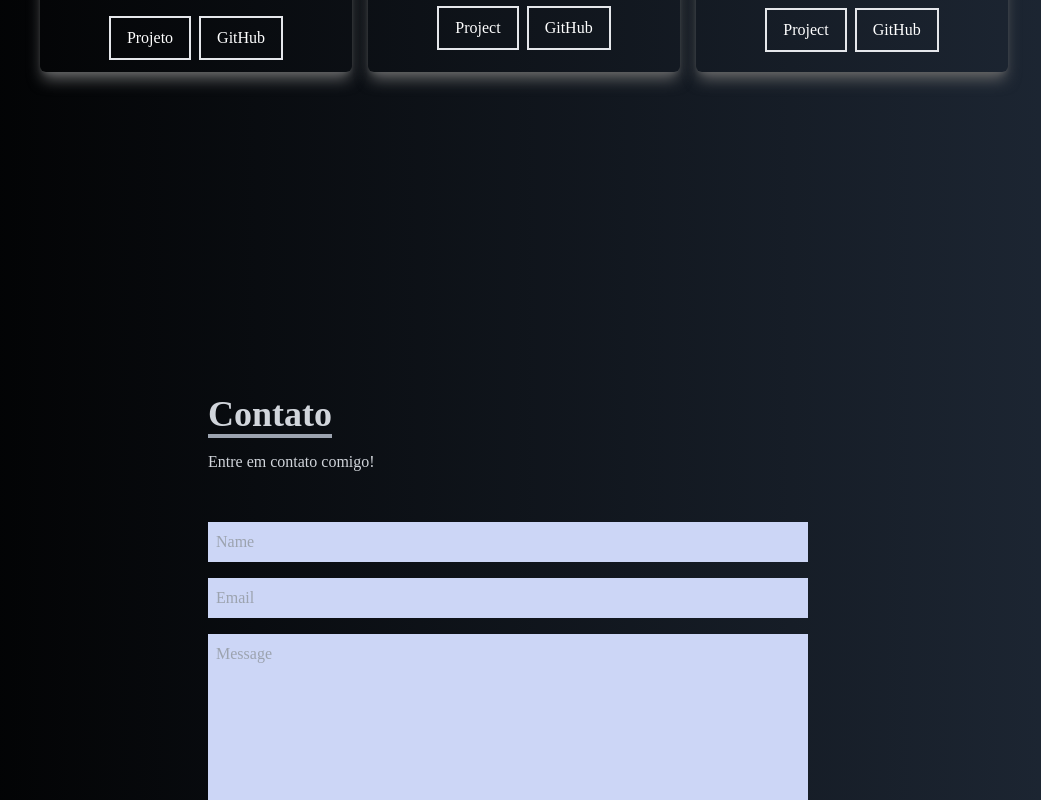
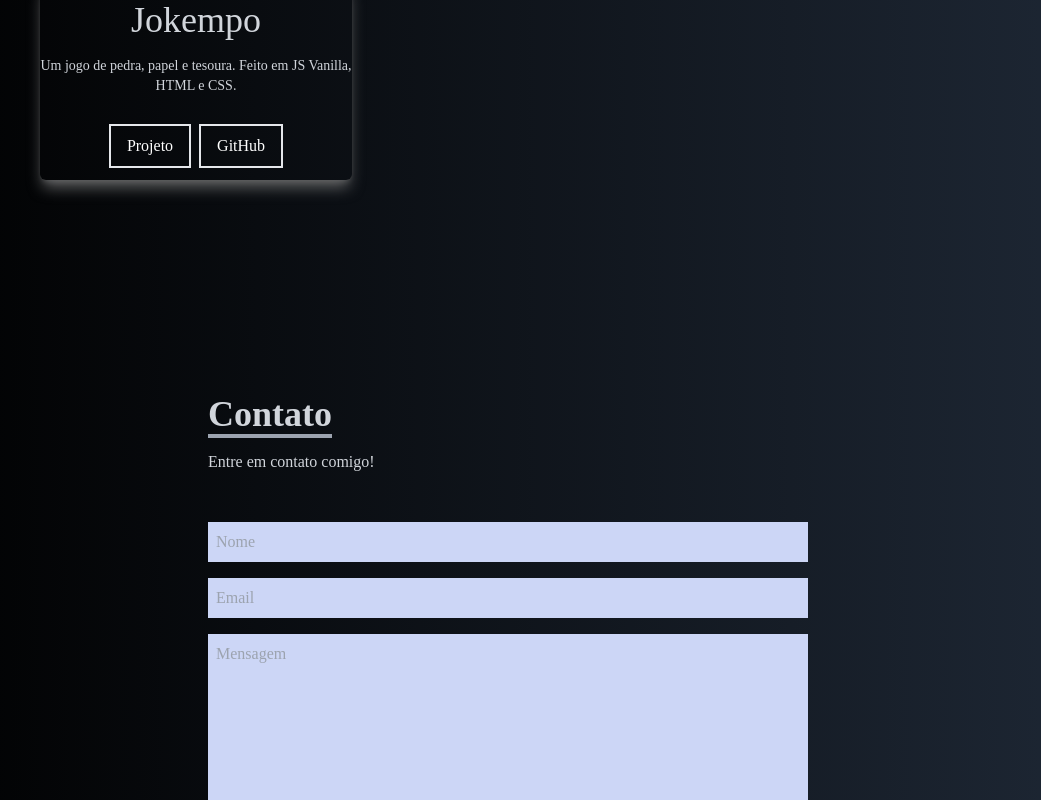
Before and after one commit to johnnysza/johnszadev, a React (Create React App) app in the folder johnszadev/: page / in a window 1280 px wide. Shown: the part 2900-3700 px from the top of the page, without its empty margins (116-1157 px from the left). Built offline with nearby package versions, Linux system fonts and the light colour scheme.

Commit message:
feat: adicionado um novo projeto na sessão projetos

```diff
--- a/johnszadev/src/components/Contact/index.jsx
+++ b/johnszadev/src/components/Contact/index.jsx
@@ -22,7 +22,7 @@ const Contact = () => {
           <input
             className="bg-[#ccd6f6] p-2"
             type="text"
-            placeholder="Name"
+            placeholder="Nome"
             name="name"
           />
           <input
@@ -35,7 +35,7 @@ const Contact = () => {
             className="bg-[#ccd6f6] p-2"
             name="message"
             rows="10"
-            placeholder="Message"
+            placeholder="Mensagem"
           ></textarea>
           <button className="text-white border-2 hover:bg-gray-700 px-4 py-3 my-8 mx-auto flex items-center">
             Contato!
--- a/johnszadev/src/components/Work/index.jsx
+++ b/johnszadev/src/components/Work/index.jsx
@@ -98,6 +98,29 @@ const Work = () => {
               </div>
             </div>
           </div>
+          <div className="shadow-lg shadow-[#626364] group container rounded-md flex justify-center items-center mx-auto content-div pt-5">
+            <div>
+              <span className="text-4xl flex justify-center text-center">
+                Jokempo
+              </span>
+              <span className="text-sm  pt-4 flex justify-center text-center">
+                Um jogo de pedra, papel e tesoura. Feito em JS Vanilla, HTML e
+                CSS.
+              </span>
+              <div className="pt-4 flex justify-center text-center ">
+                <a href="https://jokempo-ebon.vercel.app/" target="blank">
+                  <button className="text-white border-2 hover:bg-gray-700 px-4 py-2 my-3 mx-1 flex items-center">
+                    Projeto
+                  </button>
+                </a>
+                <a href="https://github.com/johnnysza/jokempo" target="blank">
+                  <button className="text-white border-2 hover:bg-gray-700 px-4 py-2 my-3 mx-1 flex items-center">
+                    GitHub
+                  </button>
+                </a>
+              </div>
+            </div>
+          </div>
         </div>
       </div>
     </div>
```
